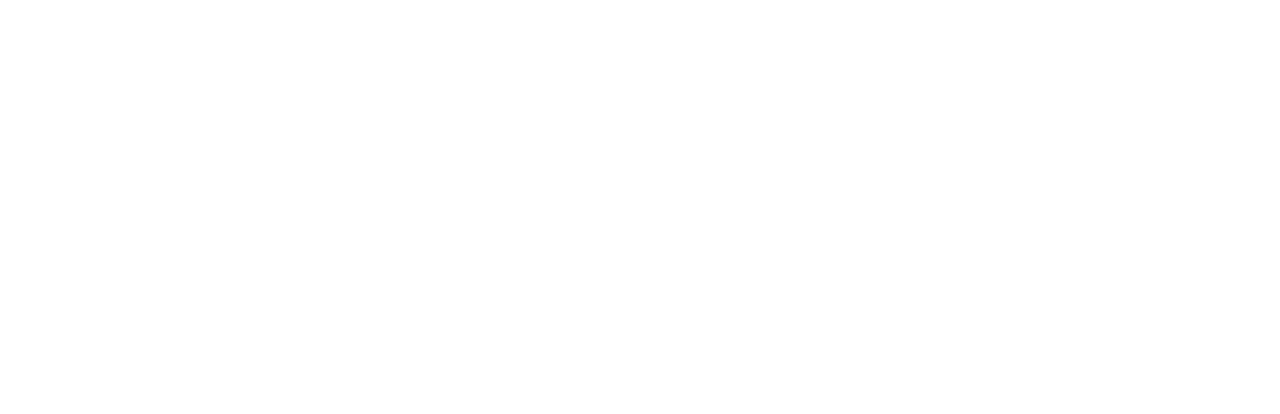
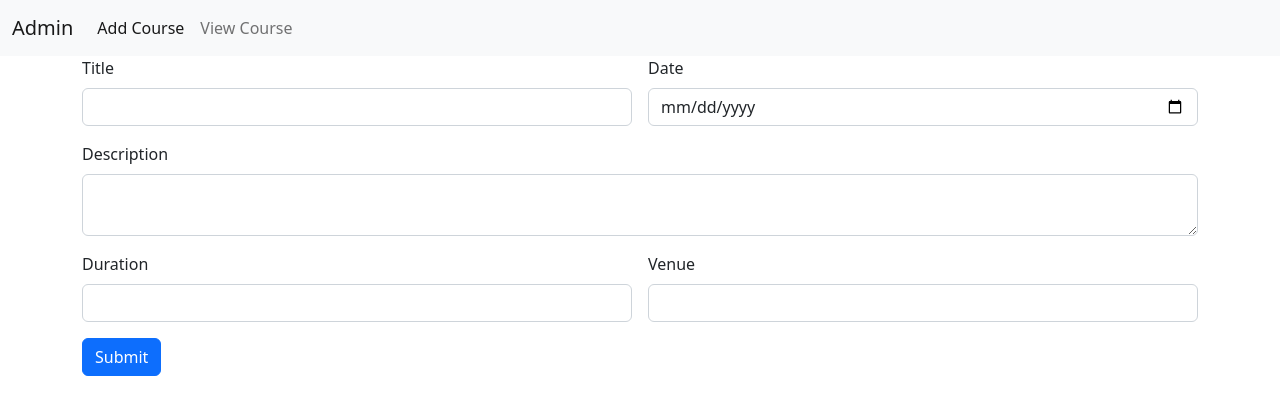
Before and after one commit to Amirthamlalas/TutionAppAngular, an Angular app: page /addcourse in a window 1280 px wide. Before the commit this address led to /. Shown: the top 414 px of the page. Built offline with nearby package versions, Linux system fonts and the light colour scheme.

Commit message:
added admin panel

```diff
--- /dev/null
+++ b/src/app/add-course/add-course.component.html
@@ -0,0 +1,38 @@
+<app-navbar-admin></app-navbar-admin>
+<div class="container">
+    <div class="row">
+        <div class="col col-12 col-sm-12 col-md-12 col-lg-12 col-xl-12 col-xxl-12">
+            <div class="row g-3">
+                <div class="col col-12 col-sm-12 col-md-12 col-lg-6 col-xl-6 col-xxl-6">
+
+                    <label for="" class="form-label">Title</label>
+                    <input name="courseTitle" [(ngModel)]="courseTitle" type="text" class="form-control">
+                </div>
+
+                <div class="col col-12 col-sm-12 col-md-12 col-lg-6 col-xl-6 col-xxl-6">
+
+                    <label for="" class="form-label">Date</label>
+                    <input name="courseDate" [(ngModel)]="courseDate" type="date" class="form-control">
+                </div>
+                <div class="col col-12 col-sm-12 col-md-12 col-lg-12 col-xl-12 col-xxl-12">
+
+                    <label for="" class="form-label">Description</label>
+                    <textarea name="courseDescription" [(ngModel)]="courseDescription" type="text" class="form-control"></textarea>
+                </div>
+                <div class="col col-12 col-sm-12 col-md-12 col-lg-6 col-xl-6 col-xxl-6">
+                    <label for="" class="form-label">Duration</label>
+                    <input name="courseDuration" [(ngModel)]="courseDuration" type="text" class="form-control">
+                </div>
+                <div class="col col-12 col-sm-12 col-md-12 col-lg-6 col-xl-6 col-xxl-6">
+
+                    <label for="" class="form-label">Venue</label>
+                    <input name="courseVenue" [(ngModel)]="courseVenue" type="text" class="form-control">
+                </div>
+                <div class="col col-12 col-sm-12 col-md-12 col-lg-12 col-xl-12 col-xxl-12">
+
+                    <button (click)="readValue()" class="btn btn-primary">Submit</button>
+                </div>
+            </div>
+        </div>
+    </div>
+</div>
--- /dev/null
+++ b/src/app/add-course/add-course.component.ts
@@ -0,0 +1,23 @@
+import { Component } from '@angular/core';
+
+@Component({
+  selector: 'app-add-course',
+  templateUrl: './add-course.component.html',
+  styleUrls: ['./add-course.component.css']
+})
+export class AddCourseComponent {
+
+  courseTitle=""
+  courseDescription=""
+  courseDate=""
+  courseDuration=""
+  courseVenue=""
+
+  readValue=()=>{
+    let data:any={"courseTitle":this.courseTitle,"courseDescription":this.courseDescription,"courseDate":this.courseDate,"courseDuration":this.courseDuration,"courseVenue":this.courseVenue}
+
+ console.log(data)
+  }
+
+
+}
--- a/src/app/admin-login/admin-login.component.html
+++ b/src/app/admin-login/admin-login.component.html
@@ -14,7 +14,7 @@
                 </div>
                 <div class="col col-12 col-sm-12 col-md-6 col-lg-6 col-xl-6 col-xxl-6">
                     <label for="" class="form-label">Password</label>
-                    <input name="password" [(ngModel)]="password" type="text" class="form-control">
+                    <input name="password" [(ngModel)]="password" type="password" class="form-control">
 
 
                 </div>
--- a/src/app/admin-login/admin-login.component.ts
+++ b/src/app/admin-login/admin-login.component.ts
@@ -1,4 +1,5 @@
 import { Component } from '@angular/core';
+import { Router } from '@angular/router';
 
 @Component({
   selector: 'app-admin-login',
@@ -9,19 +10,20 @@
 
   username=""
   password=""
-
+constructor(private route:Router){}
   readValue=()=>{
 
     let data :any={"username":this.username,"password":this.password}
 
 
     if (this.username=="admin" && this.password=="1234") {
-      alert("success")
+
+      this.route.navigate(['/addcourse'])
 
       console.log(data)
 
     } else {
-      alert("invalid")
+      alert("invalid input")
     }
   }
 
--- /dev/null
+++ b/src/app/navbar-admin/navbar-admin.component.html
@@ -0,0 +1,22 @@
+
+
+<nav class="navbar navbar-expand-lg bg-light">
+    <div class="container-fluid">
+      <a class="navbar-brand" href="#">Admin</a>
+      <button class="navbar-toggler" type="button" data-bs-toggle="collapse" data-bs-target="#navbarNav" aria-controls="navbarNav" aria-expanded="false" aria-label="Toggle navigation">
+        <span class="navbar-toggler-icon"></span>
+      </button>
+      <div class="collapse navbar-collapse" id="navbarNav">
+        <ul class="navbar-nav">
+          <li class="nav-item">
+            <a class="nav-link active" aria-current="page" routerLink="/addcourse">Add Course</a>
+          </li>
+          <li class="nav-item">
+            <a class="nav-link" routerLink="/viewcourse">View Course</a>
+          </li>
+
+
+        </ul>
+      </div>
+    </div>
+  </nav>
--- /dev/null
+++ b/src/app/view-course/view-course.component.html
@@ -0,0 +1,25 @@
+
+<app-navbar-admin></app-navbar-admin>
+
+<table class="table">
+    <thead>
+      <tr>
+        <th scope="col">Title</th>
+        <th scope="col">Description</th>
+        <th scope="col">Date</th>
+        <th scope="col">Duration</th>
+        <th scope="col">Venue</th>
+
+      </tr>
+    </thead>
+    <tbody>
+      <!-- <tr *ngFor="let i of data">
+        <td>{{i.courseTitle}}</td>
+        <td>{{i.courseDescription}}</td>
+        <td>{{i.courseDate}}</td>
+        <td>{{i.courseDuration}}</td>
+        <td>{{i.courseVenue}}</td>
+      </tr>
+     -->
+    </tbody>
+  </table>
```
Also changed, not shown: src/app/app.module.ts (+15 -1 lines), src/app/navbar-admin/navbar-admin.component.ts (added, +10 -0 lines), src/app/view-course/view-course.component.ts (added, +10 -0 lines), src/app/add-course/add-course.component.css (added), src/app/navbar-admin/navbar-admin.component.css (added), src/app/view-course/view-course.component.css (added).
